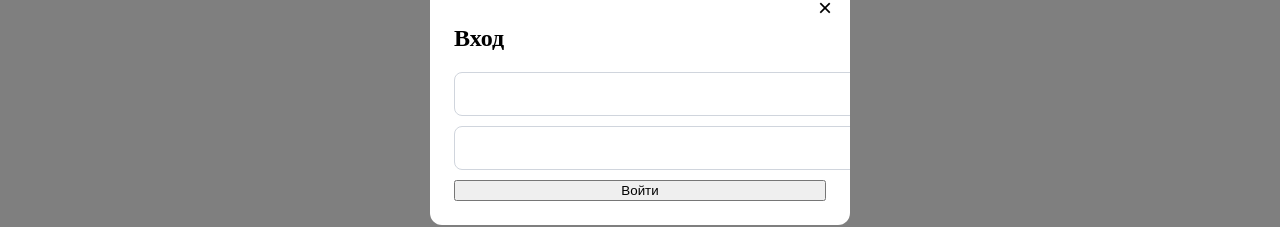
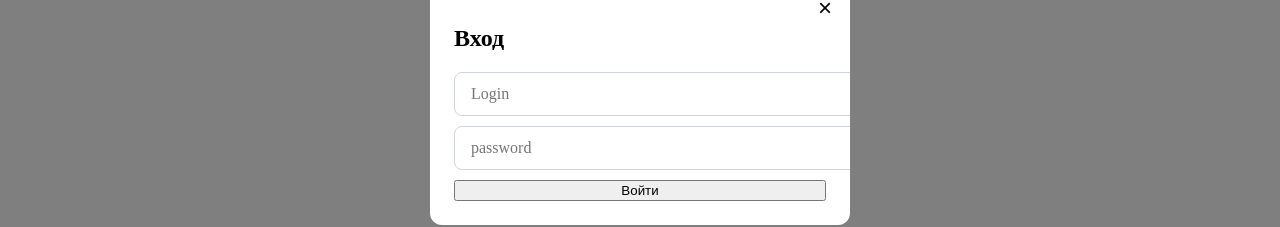
Before and after one commit to Gurov540/React-Modal, a React (Vite) app: page / in a window 1280 px wide. Both pictures are taken after a click on the button "Login". Shown: the part 297-524 px from the top of the page. Built offline with nearby package versions, Linux system fonts and the light colour scheme.

Commit message:
add default input attr

```diff
--- a/src/shared/ui/Input/Input.tsx
+++ b/src/shared/ui/Input/Input.tsx
@@ -1,22 +1,29 @@
 import React from "react";
 import styles from "./Input.module.css";
 
-interface InputProps {
-  children: React.ReactNode;
+interface InputProps extends React.InputHTMLAttributes<HTMLInputElement> {
   label?: string;
   color?: "primary" | "success";
-  size?: "small" | "medium" | "large";
+  inputSize?: "small" | "medium" | "large";
   fullWidth?: boolean;
 }
 
 export const Input: React.FC<InputProps> = ({
-  children,
   color = "primary",
-  size = "medium",
+  inputSize = "medium",
+  fullWidth = false,
+  className,
+  ...props
 }) => {
-  return (
-    <input className={`${styles.input} ${styles[color]} ${styles[size]}`}>
-      {children}
-    </input>
-  );
+  const inputClasses = [
+    styles.input,
+    styles[color],
+    styles[inputSize],
+    fullWidth && styles.fullWidth,
+    className,
+  ]
+    .filter(Boolean)
+    .join(" ");
+
+  return <input className={inputClasses} {...props} />;
 };
```
